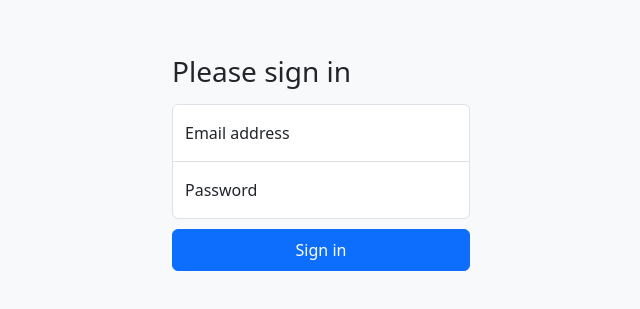
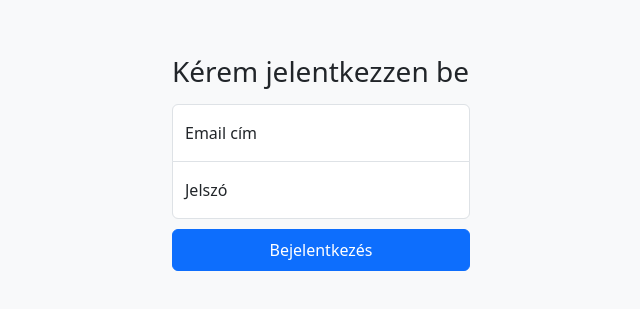
Before and after one commit to KukkPeter/Redmine, a website: page client/public/index.html in a window 1280 px wide. Shown: the part 237-546 px from the top of the page, without its empty margins (319-959 px from the left). Drawn offline with nearby package versions, Linux system fonts and the light colour scheme.

Commit message:
forditas

```diff
--- a/client/public/index.html
+++ b/client/public/index.html
@@ -10,18 +10,18 @@
   <body class="d-flex align-items-center py-4 bg-body-tertiary">
       <main class="form-signin w-100 m-auto">
         <form>
-          <h1 class="h3 mb-3 fw-normal">Please sign in</h1>
+          <h1 class="h3 mb-3 fw-normal">Kérem jelentkezzen be</h1>
 
           <div class="form-floating">
-            <input type="email" class="form-control" id="floatingInput" placeholder="name@example.com">
-            <label for="floatingInput">Email address</label>
+            <input type="email" class="form-control" id="floatingInput" placeholder="név@valami.com">
+            <label for="floatingInput">Email cím</label>
           </div>
           <div class="form-floating">
-            <input type="password" class="form-control" id="floatingPassword" placeholder="Password">
-            <label for="floatingPassword">Password</label>
+            <input type="password" class="form-control" id="floatingPassword" placeholder="Jelszó">
+            <label for="floatingPassword">Jelszó</label>
           </div>
 
-          <button class="btn btn-primary w-100 py-2" type="button" onclick="login()">Sign in</button>
+          <button class="btn btn-primary w-100 py-2" type="button" onclick="login()">Bejelentkezés</button>
         </form>
       </main>
 
```
Also changed, not shown: client/public/main/index.html (+1 -1 lines).
